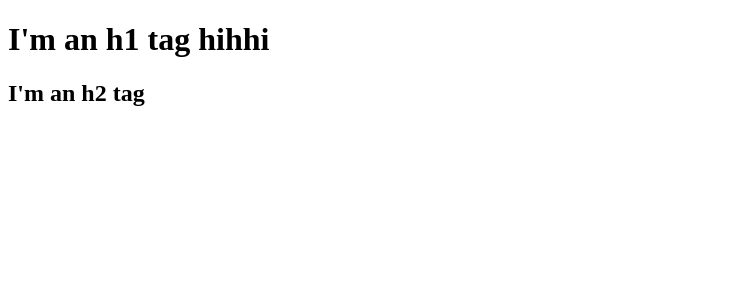
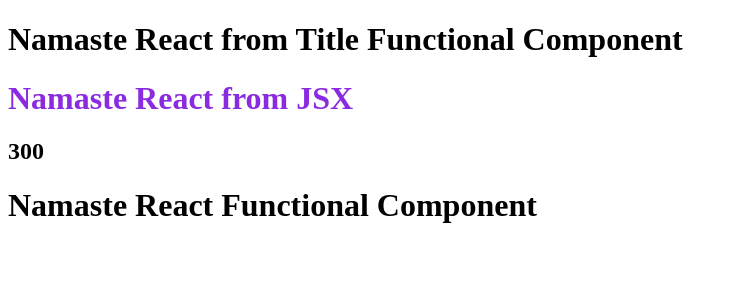
Before and after one commit to ruchibhatkar/namaste-react, a React (Vite) app: page / in a window 1280 px wide. Shown: the top 300 px of the page, without its empty margins (0-738 px from the left). Built offline with nearby package versions, Linux system fonts and the light colour scheme.

Commit message:
episode-03

```diff
--- a/App.js
+++ b/App.js
@@ -1,36 +1,32 @@
 import React from "react";
 import ReactDOM from "react-dom/client";
 
-/*
-<div>
-    <div>
-        <h1>I'm an h1 tag</h1>
-    </div>
-</div>
-*/
+//Core react element
+// const heading = React.createElement("h1", { id: "heading" }, "Namaste React");
 
-//Nested React elements
-const parent = React.createElement(
-    "div",
-    {id : "parent"},
-    React.createElement(
-        "div",
-        {id : "child"},[
-        React.createElement("h1", {},"I'm an h1 tag hihhi"),       //Making siblings -> will come at same level
-        React.createElement("h2",{},"I'm an h2 tag")
-        ]
-    )
+//JSX - is HTML like syntax
+const jsxHeading = <h1 id="heading">Namaste React from JSX</h1>;
+
+//React functional Component
+const Title = () => (
+  <h1 className="head" tabIndex="5">
+    Namaste React from Title Functional Component
+  </h1>
 );
 
-
-// const heading = React.createElement(
-//     "h1",
-//     {id : "heading"},
-//     "Hello World from React"
-// );
-
-console.log(parent);
+//React functional Component
+const HeadingComponent = () => (
+  <div id="container">
+    <Title />
+    {jsxHeading}
+    <h2>{100 + 200}</h2>
+    <h1 className="heading">Namaste React Functional Component</h1>
+  </div>
+);
 
 const root = ReactDOM.createRoot(document.getElementById("root"));
 
-root.render(parent);
+//root.render(jsxHeading);
+
+//Rendering react functional component
+root.render(<HeadingComponent />);
--- a/index.html
+++ b/index.html
@@ -7,7 +7,9 @@
     <title>Namaste React</title>
 </head>
 <body>
-    <div id="root"></div>
+    <div id="root">
+        <h1>Ruchi Bhatkar</h1>
+    </div>
 
     <script type="module" src="App.js">
 
```
